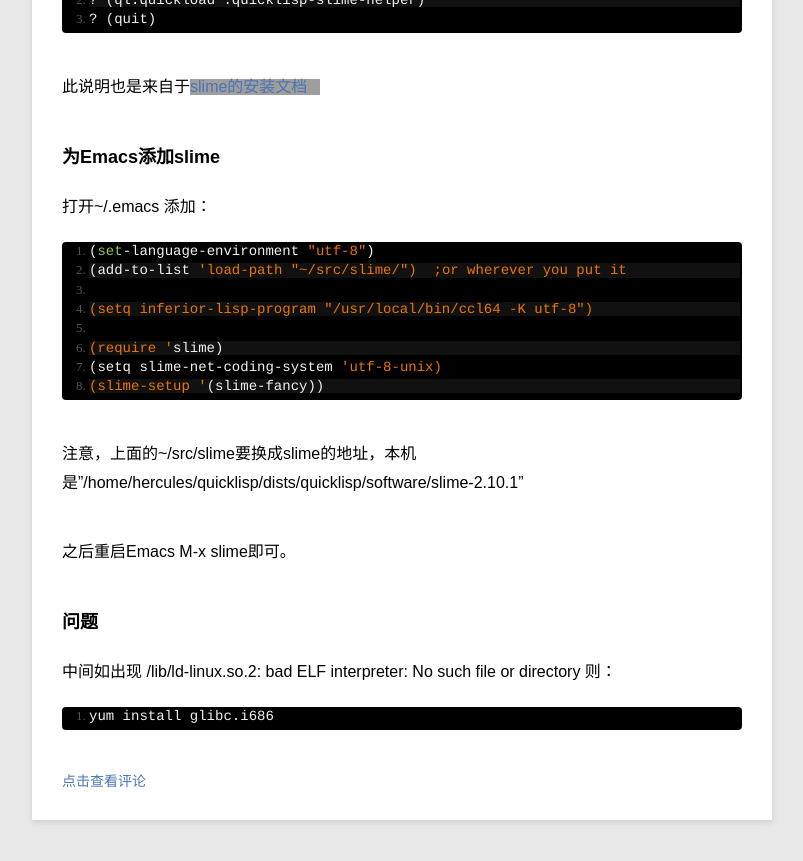
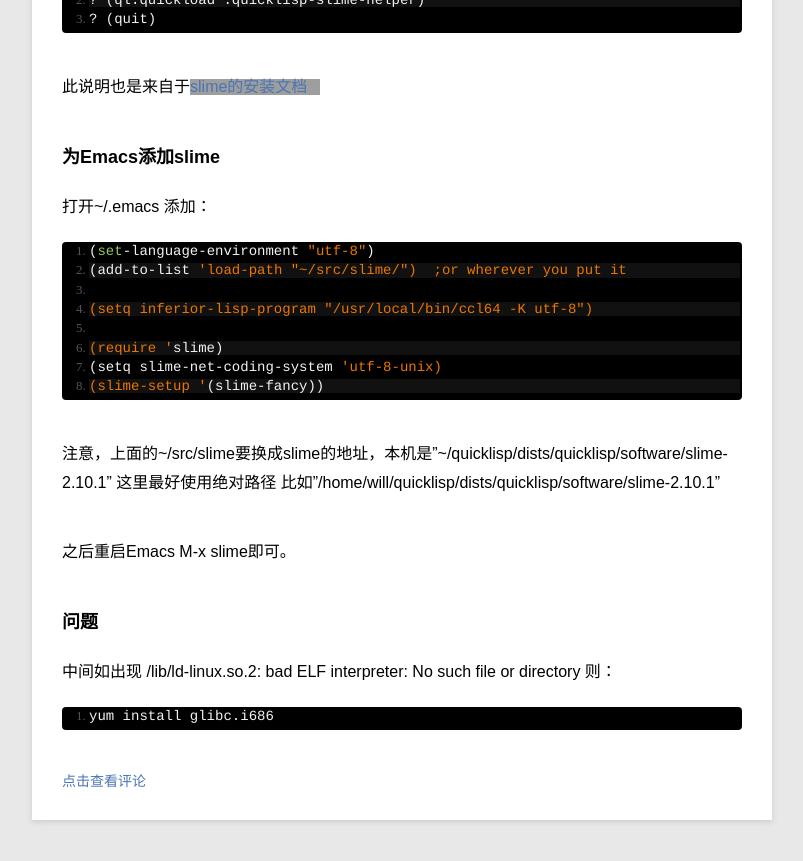
Before and after one commit to HerculesShek/HerculesShek.github.io, a Jekyll site: the page built from _posts/2013-11-24-build-slime-emacs-clozureCL.md, in a window 1280 px wide and 900 px high, scrolled down 2052 px. Shown: the top 861 px of the window, without its empty margins (78-881 px from the left). Built offline with Jekyll 4.4.1, drawn with Linux system fonts in a browser that asks for light colours; Markdown is read by kramdown in place of the engine named in the settings; some of the changed text lies outside the part shown; grey boxes are pictures that could not be loaded.

Commit message:
Update 2013-11-24-build-slime-emacs-clozureCL.md

````diff
--- a/_posts/2013-11-24-build-slime-emacs-clozureCL.md
+++ b/_posts/2013-11-24-build-slime-emacs-clozureCL.md
@@ -83,7 +83,7 @@
 (setq slime-net-coding-system 'utf-8-unix)
 (slime-setup '(slime-fancy))
 ```
-注意，上面的~/src/slime要换成slime的地址，本机是"/home/hercules/quicklisp/dists/quicklisp/software/slime-2.10.1"
+注意，上面的~/src/slime要换成slime的地址，本机是"~/quicklisp/dists/quicklisp/software/slime-2.10.1" 这里最好使用绝对路径 比如"/home/will/quicklisp/dists/quicklisp/software/slime-2.10.1"
 
 之后重启Emacs M-x slime即可。
 
````
Also changed, not shown: other parts of _posts/2013-11-24-build-slime-emacs-clozureCL.md (+2 -2 lines).
